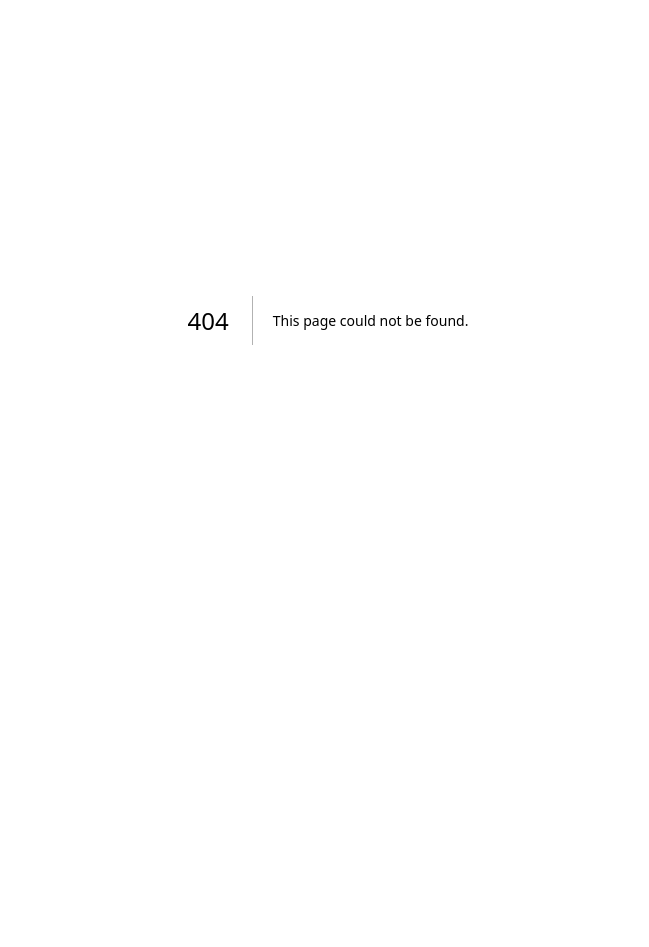
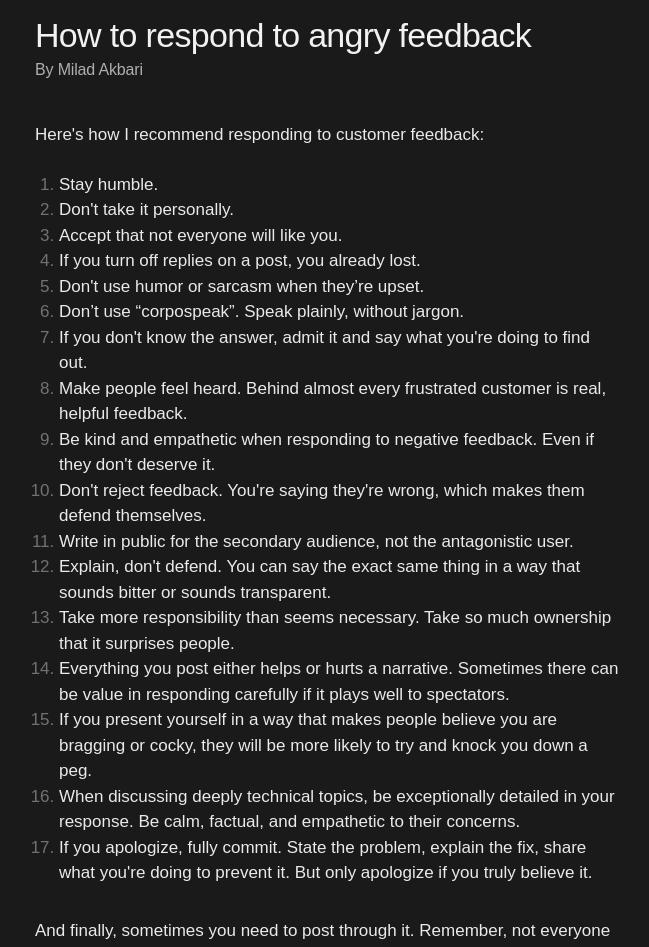
Before and after one commit to milad-codes/portfolio-v3, a Next.js app: page /feedback in a window 1280 px wide. Before the commit this address had no page. Shown: the part 80-1027 px from the top of the page, without its empty margins (312-961 px from the left). Before the commit the page ends 800 px from the top, so only its background shows below. Built offline with nearby package versions, Linux system fonts and the light colour scheme; a web font is replaced by a local one.

Commit message:
feat: add feedback page

```diff
--- a/app/beliefs/page.tsx
+++ b/app/beliefs/page.tsx
@@ -71,7 +71,9 @@ const Beliefs = () => {
             <li className="lr-li">Have strong opinions, loosely held</li>
             <li className="lr-li">Maximize your exposure hours</li>
             <li className="lr-li">&quot;Anecdata&quot; &gt; data</li>
-            <li className="lr-li">Seek the collective truth, not just one opinion</li>
+            <li className="lr-li">
+              Seek the collective truth, not just one opinion
+            </li>
           </ul>
         </section>
 
@@ -79,8 +81,8 @@ const Beliefs = () => {
           <h2 className="lr-h2 mb-4">Communication is the job</h2>
           <ul className="lr-list">
             <li className="lr-li">
-              <a href="https://paulgraham.com/talk.html">Clear writing</a> is clear
-              thinking
+              <a href="https://paulgraham.com/talk.html">Clear writing</a> is
+              clear thinking
             </li>
             <li className="lr-li">
               Everyone (yes, you) needs to become a{' '}
@@ -88,7 +90,9 @@ const Beliefs = () => {
                 better writer
               </a>
             </li>
-            <li className="lr-li">Leaders step up to provide clarity when absent</li>
+            <li className="lr-li">
+              Leaders step up to provide clarity when absent
+            </li>
             <li className="lr-li">
               Be the person taking notes, even if it’s just for yourself
             </li>
@@ -108,7 +112,9 @@ const Beliefs = () => {
           </h2>
           <ul className="lr-list">
             <li className="lr-li">Be authentic and own your failures</li>
-            <li className="lr-li">Never use the word &quot;webinar&quot; ever again</li>
+            <li className="lr-li">
+              Never use the word &quot;webinar&quot; ever again
+            </li>
             <li className="lr-li">Being helpful compounds</li>
           </ul>
         </section>
@@ -161,7 +167,9 @@ const Beliefs = () => {
         </section>
 
         <section>
-          <h2 className="lr-h2 mb-4">Hiring is what separates good leaders from great</h2>
+          <h2 className="lr-h2 mb-4">
+            Hiring is what separates good leaders from great
+          </h2>
           <ul className="lr-list">
             <li className="lr-li">
               There are two hiring answers:{' '}
@@ -184,9 +192,8 @@ const Beliefs = () => {
             <li className="lr-li">Lead with empathy</li>
             <li className="lr-li">They might just be having a bad day</li>
             <li className="lr-li">
-              Criticism is{' '}
-              <a href="https://leerob.com/feedback">good feedback</a> if you listen
-              unemotionally
+              Criticism is <Link href="/feedback">good feedback</Link> if you
+              listen unemotionally
             </li>
           </ul>
         </section>
--- /dev/null
+++ b/app/feedback/page.tsx
@@ -0,0 +1,65 @@
+import type { Metadata } from 'next';
+import Link from 'next/link';
+
+export const metadata: Metadata = { title: 'How to respond to angry feedback' };
+
+const items = [
+  'Stay humble.',
+  "Don't take it personally.",
+  'Accept that not everyone will like you.',
+  'If you turn off replies on a post, you already lost.',
+  "Don't use humor or sarcasm when they’re upset.",
+  'Don’t use “corpospeak”. Speak plainly, without jargon.',
+  "If you don't know the answer, admit it and say what you're doing to find out.",
+  'Make people feel heard. Behind almost every frustrated customer is real, helpful feedback.',
+  "Be kind and empathetic when responding to negative feedback. Even if they don't deserve it.",
+  "Don't reject feedback. You're saying they're wrong, which makes them defend themselves.",
+  'Write in public for the secondary audience, not the antagonistic user.',
+  "Explain, don't defend. You can say the exact same thing in a way that sounds bitter or sounds transparent.",
+  'Take more responsibility than seems necessary. Take so much ownership that it surprises people.',
+  'Everything you post either helps or hurts a narrative. Sometimes there can be value in responding carefully if it plays well to spectators.',
+  'If you present yourself in a way that makes people believe you are bragging or cocky, they will be more likely to try and knock you down a peg.',
+  'When discussing deeply technical topics, be exceptionally detailed in your response. Be calm, factual, and empathetic to their concerns.',
+  "If you apologize, fully commit. State the problem, explain the fix, share what you're doing to prevent it. But only apologize if you truly believe it.",
+] as const;
+
+export default function FeedbackPage() {
+  return (
+    <main className="lr-page">
+      <div className="mb-10">
+        <h1 className="lr-h1">How to respond to angry feedback</h1>
+        <Link
+          href="/"
+          className="lr-subtitle no-underline text-nav hover:text-nav-hover transition-colors"
+        >
+          By Milad Akbari
+        </Link>
+      </div>
+
+      <p className="text-[17px] leading-[25.5px] mb-6">
+        Here&apos;s how I recommend responding to customer feedback:
+      </p>
+
+      <ol className="lr-ol">
+        {items.map((text) => (
+          <li key={text} className="lr-oli">
+            {text}
+          </li>
+        ))}
+      </ol>
+
+      <p className="text-[17px] leading-[25.5px] mt-8">
+        And finally, sometimes you need to post through it. Remember, not
+        everyone is going to like you.
+      </p>
+
+      <hr className="my-10 border-muted/30" />
+
+      <p className="text-[17px] leading-[25.5px] italic">
+        (Some of these are inspired by{' '}
+        <a href="https://x.com/lulumeservey">Lulu</a> from{' '}
+        <a href="https://rostra.co/">Rostra</a>)
+      </p>
+    </main>
+  );
+}
--- a/app/globals.css
+++ b/app/globals.css
@@ -135,7 +135,7 @@
   }
 
   .lr-h1 {
-    @apply text-2xl leading-6 font-medium tracking-[-0.02em] text-heading mb-1;
+    @apply text-[34px] leading-[38px] font-medium tracking-[-0.02em] text-heading mb-1;
   }
 
   .lr-h2 {
@@ -166,6 +166,18 @@
     background-color: color-mix(in oklab, var(--color-muted) 80%, transparent);
   }
 
+  .lr-ol {
+    @apply list-decimal pl-6 m-0 text-[17px] leading-[25.5px];
+  }
+
+  .lr-oli {
+    @apply pl-0;
+  }
+
+  .lr-ol > li::marker {
+    color: color-mix(in oklab, var(--color-muted) 80%, transparent);
+  }
+
   /* Page-specific tweaks (closer to leerob.com/beliefs) */
   .lr-beliefs .lr-h2 {
     @apply text-[20px] leading-[28px] tracking-[-0.025em];
```
